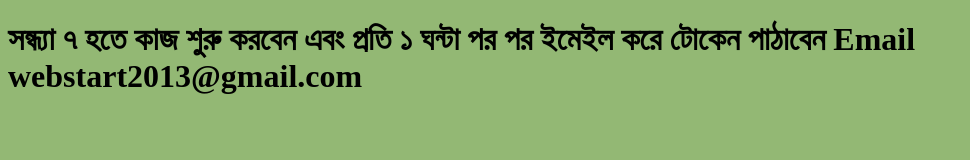
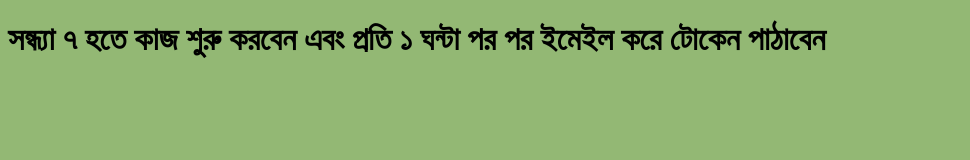
Before and after one commit to tindjoin/tindjoin.github.io, a plain HTML site: page index.html in a window 1280 px wide. Shown: the whole page, without its empty margins (0-970 px from the left). Drawn offline with Linux system fonts and the light colour scheme.

Commit message:
Update index.html

```diff
--- a/index.html
+++ b/index.html
@@ -11,7 +11,7 @@ body {
 </head>
 <body>
 
-<h1> সন্ধ্যা ৭ হতে কাজ শুরু করবেন এবং প্রতি ১ ঘন্টা পর পর ইমেইল করে টোকেন পাঠাবেন Email webstart2013@gmail.com </h1>
+<h1> সন্ধ্যা ৭ হতে কাজ শুরু করবেন এবং প্রতি ১ ঘন্টা পর পর ইমেইল করে টোকেন পাঠাবেন  </h1>
 <br>
 
 </body>
```
